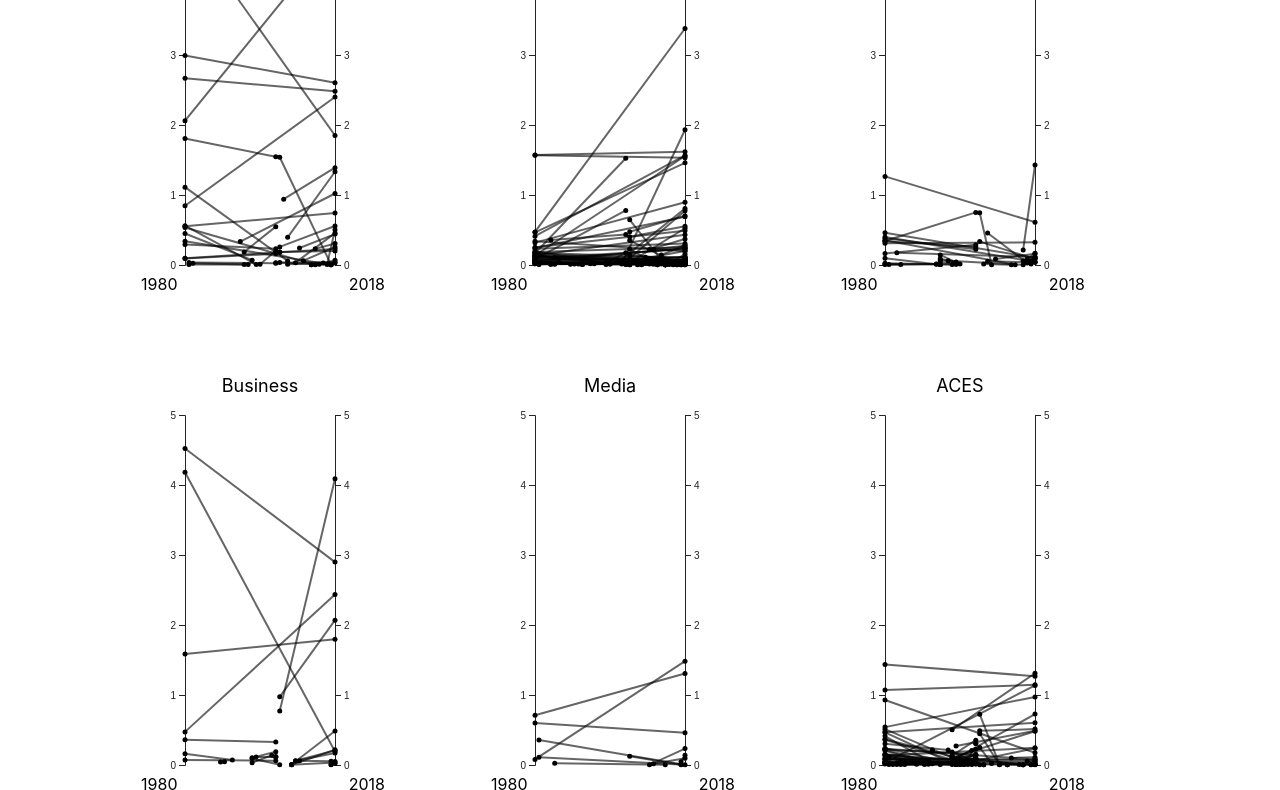
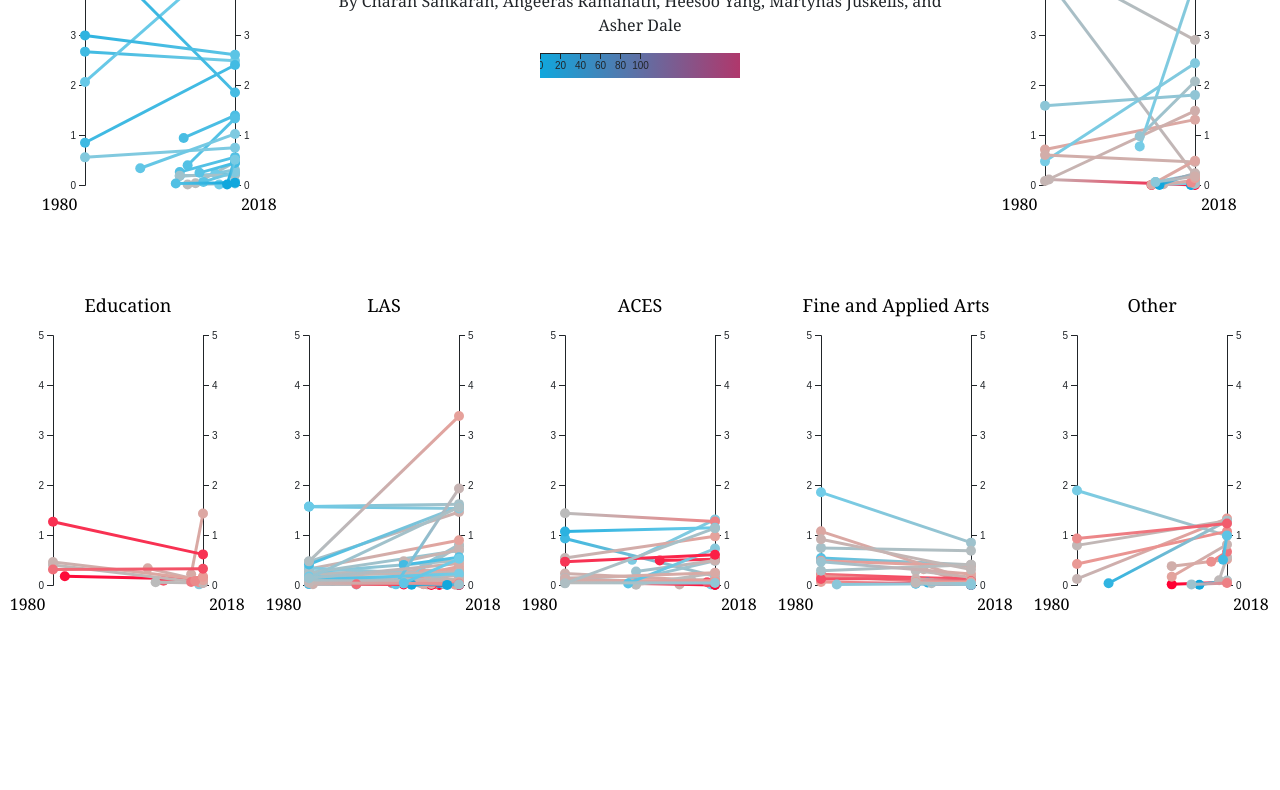
Before and after one commit to heesoo4199/uiuc-majors, a plain HTML site: page index.html in a window 1280 px wide. Shown: the part 135-925 px from the top of the page. After the commit the page ends 820 px from the top, so only its background shows below. Drawn offline with nearby package versions, Linux system fonts and the light colour scheme.

Commit message:
Update visualization formatting and layout

```diff
--- a/index.html
+++ b/index.html
@@ -1,7 +1,7 @@
 <!doctype html>
 <html>
   <head>
-    <title>Base template for simple d3.js visualizations</title>
+    <title>Percentage of UIUC Students in Each Major Since 1980</title>
 
     <!-- Bootstrap CSS -->
     <link rel="stylesheet" href="https://stackpath.bootstrapcdn.com/bootstrap/4.3.1/css/bootstrap.min.css" integrity="sha384-ggOyR0iXCbMQv3Xipma34MD+dH/1fQ784/j6cY/iJTQUOhcWr7x9JvoRxT2MZw1T" crossorigin="anonymous">
@@ -18,32 +18,43 @@
   </head>
 
   <style>
-      .chart {
-          float: left;
+      body {
+        font-family: Georgia, 'Times New Roman', Times, serif;
+      }
+
+      .row > div {
+        display: inline-block;
+        display: -moz-inline-box;
+        *display: inline;
+        zoom: 1;
+        width: 20%;
+        text-align: center;
+      }
+
+      .container-fluid {
+        margin-top: 20px;
       }
   </style>
 
   <body>
-    <div class="container">
+    <div class="container-fluid">
       <!-- Our d3.js visualization will appear in #chart -->
-      <div class="chart" id="chart-eng"></div>
-      <div class="chart" id="chart-las"></div>
-      <div class="chart" id="chart-edu"></div>
-      <div class="chart" id="chart-bus"></div>
-      <div class="chart" id="chart-media"></div>
-      <div class="chart" id="chart-aces"></div>
-      <div class="chart" id="chart-avi"></div>
-      <div class="chart" id="chart-art"></div>
-      <div class="chart" id="chart-ahs"></div>
-      <div class="chart" id="chart-als"></div>
-      <div class="chart" id="chart-lir"></div>
-      <div class="chart" id="chart-lm"></div>
-      <div class="chart" id="chart-isc"></div>
-      <div class="chart" id="chart-law"></div>
-      <div class="chart" id="chart-med"></div>
-      <div class="chart" id="chart-ln"></div>
-      <div class="chart" id="chart-dgs"></div>
-      <div class="chart" id="chart-soc"></div>
+      <div class="row">
+        <div class="chart col-sm-3" id="chart-eng"></div>
+        <div class="col-sm-6" id="chart-info">
+          <h1>Percentage of UIUC Students in Each Major Since 1980</h1>
+          <p>By Charan Sankaran, Angeeras Ramanath, Heesoo Yang, Martynas Juskelis, and Asher Dale</p>
+          <div id="color-key"></div>
+        </div>
+        <div class="chart col-sm-3" id="chart-bus"></div>
+      </div>
+      <div class="row">
+        <div class="chart" id="chart-edu"></div>
+        <div class="chart" id="chart-las"></div>
+        <div class="chart" id="chart-aces"></div>
+        <div class="chart" id="chart-art"></div>
+        <div class="chart" id="chart-oth"></div>
+      </div>
     </div>
   </body>
 
--- a/visualization.js
+++ b/visualization.js
@@ -1,7 +1,5 @@
 $(function() {
   d3.csv("majors_slope_data.csv").then(majors => {
-    const colleges = {};
-
     majors.forEach((major) => {
         major.startData = parseFloat(major.startData);
         major.endData = parseFloat(major.endData);
@@ -11,28 +9,82 @@ $(function() {
 
         major.startFemale = parseFloat(major.startFemale);
         major.endFemale = parseFloat(major.endFemale);
-
-        colleges[major.college] = 1;
     });
 
-    console.log(Object.keys(colleges));
+    majors = majors.filter(major => major.endYear == 2018);
 
     visualize(majors, "#chart-eng", "Engineering");
-    visualize(majors, "#chart-eng", "LAS");
+    visualize(majors, "#chart-las", "LAS");
     visualize(majors, "#chart-edu", "Education");
-    visualize(majors, "#chart-bus", "Business");
-    visualize(majors, "#chart-media", "Media");
+    visualize(majors, "#chart-bus", "Business + Media");
     visualize(majors, "#chart-aces", "ACES");
     visualize(majors, "#chart-art", "Fine and Applied Arts");
-    visualize(majors, "#chart-ahs", "Applied Health Sciences");
-    visualize(majors, "#chart-soc", "Other");
+    visualize(majors, "#chart-oth", "Other");
+
+    visualizeKey();
   });
 });
 
+const colorScale = d3.scaleLinear()
+    .domain([0, 0.25, 0.5, 0.75, 1])
+    .range(['#10a7dd', '#72cde8', '#bbbbbb', '#e8a099', '#ff0033']);
+
+const visualizeKey = () => {
+    const config = {
+        margin: {
+            top: 150,
+            right: 50,
+            bottom: 100,
+            left: 50
+        }
+    };
+
+    config.width = 200 - config.margin.left - config.margin.right;
+    config.height = 50 - config.margin.top - config.margin.bottom;
+
+    const svg = d3.select("#color-key")
+        .append("svg")
+        .attr("width", config.width + config.margin.left + config.margin.right)
+        .attr("height", config.height + config.margin.top + config.margin.bottom)
+        .style("width", config.width + config.margin.left + config.margin.right)
+        .style("height", config.height + config.margin.top + config.margin.bottom);
+
+    const defs = svg.append("defs");
+
+    const linearGradient = defs.append("linearGradient")
+        .attr("id", "key-gradient")
+        .attr("x1", "0%")
+        .attr("y1", "0%")
+        .attr("x2", "100%")
+        .attr("y2", "0%")
+        .selectAll('stop')
+        .data([
+            {offset: '0%', color: colorScale(0) },
+            {offset: '100%', color: colorScale(1) }
+        ])
+        .enter().append('stop')
+        .attr('offset', d => d.offset)
+        .attr('stop-color', d => d.color);
+
+    svg.append("rect")
+        .attr("width", 300)
+        .attr("height", 25)
+        .style("fill", "url(#key-gradient)");
+
+    const xScale = d3.scaleLinear()
+        .range([0, config.width])
+        .domain([0, 100]);
+
+    svg.append('g')
+        .call(d3.axisBottom(xScale).ticks(5));
+};
+
 
 const visualize = function(majorsData, chartId, college) {
-    const data = college != "Other" ? majorsData.filter(major => major.college == college)
-                                    : majorsData.filter(major => {
+    let data = majorsData.filter(major => major.college == college);
+
+    if (college == 'Other') {
+        data = majorsData.filter(major => {
             return major.college == "Aviation" ||
                    major.college == "Applied Life Sciences" ||
                    major.college == "Labor and Industrial Relations" ||
@@ -42,21 +94,28 @@ const visualize = function(majorsData, chartId, college) {
                    major.college == "Medicine" ||
                    major.college == "LN" ||
                    major.college == "DGS" ||
-                                               major.college == "Social Work";
+                   major.college == "Social Work" ||
+                   major.college == "Applied Health Sciences";
         });
+    } else if (college == 'Business + Media') {
+        data = majorsData.filter(major => {
+            return major.college == "Business" ||
+                   major.college == "Media";
+        });
+    }
 
     const config = {
         margin: {
             top: 50,
-            right: 100,
+            right: 50,
             bottom: 100,
-            left: 100
+            left: 50
         },
-        circleRadius: 2.5
+        circleRadius: 5
     };
 
-    config.width = 350 - config.margin.left - config.margin.right;
-    config.height = 500 - config.margin.top - config.margin.bottom;
+    config.width = 250 - config.margin.left - config.margin.right;
+    config.height = 400 - config.margin.top - config.margin.bottom;
 
     const svg = d3.select(chartId)
         .append("svg")
@@ -67,13 +126,22 @@ const visualize = function(majorsData, chartId, college) {
         .append("g")
         .attr("transform", "translate(" + config.margin.left + "," + config.margin.top + ")");
 
+    d3.select(chartId).on('mouseleave', function (d) {
+        d3.selectAll(".slope-line")
+            .style("stroke-width", 3);
+
+        d3.selectAll(".major-label")
+            .style('visibility', 'hidden');
+
+        d3.selectAll(".major-label-line")
+            .style('visibility', 'hidden');
+    });
+
     const yScale = d3.scaleLinear()
         .range([config.height, 0])
         .domain([0, 5]);
 
-    // const colorScale = d3.scaleLinear()
-    //     .domain([0,1])
-    //     .range(['#f44242', '#417cf4']);
+    const defs = svg.append("defs");
 
     svg.append('g')
         .call(d3.axisLeft(yScale).ticks(5));
@@ -119,13 +187,10 @@ const visualize = function(majorsData, chartId, college) {
       .attr("y1", d => yScale(d.startData))
       .attr("x2", d => xScale(d.endYear))
       .attr("y2", d => yScale(d.endData))
-      .attr('opacity', 0.6)
-      .style("stroke", "black")
-      .style("stroke-width", 2)
+      .style("stroke-width", 3)
       .on('mouseenter', function (d) {
         d3.selectAll(".slope-line")
-            .attr('opacity', 0.6)
-            .style("stroke-width", 2);
+            .style("stroke-width", 3);
 
         d3.selectAll(".major-label")
             .style('visibility', 'hidden');
@@ -134,8 +199,7 @@ const visualize = function(majorsData, chartId, college) {
             .style('visibility', 'hidden');
 
         d3.select(this)
-            .attr('opacity', 1.0)
-            .style("stroke-width", 3);
+            .style("stroke-width", 5);
 
         d3.select("#label" + d.major.replace(/\W+/g, ""))
             .style('visibility', 'visible');
@@ -144,17 +208,34 @@ const visualize = function(majorsData, chartId, college) {
             .style('visibility', 'visible');
       });
 
+      slopeLines.style('stroke', (d, i) => {
+        const gradientID = `gradient${d.major.replace(/\W+/g, "")}`;
+
+        const linearGradient = defs.append('linearGradient')
+            .attr('id', gradientID)
+            .selectAll('stop')
+            .data([
+              {offset: '0%', color: colorScale(d.startFemale) },
+              {offset: '100%', color: colorScale(d.endFemale) }
+            ])
+            .enter().append('stop')
+            .attr('offset', d => d.offset)
+            .attr('stop-color', d => d.color);
+
+        return `url(#${gradientID})`;
+      });
+
     const leftSlopeCircle = slopeGroups.append("circle")
         .attr("r", config.circleRadius)
         .attr("cx", d => xScale(d.startYear))
         .attr("cy", d => yScale(d.startData))
-        .style("fill", "black");
+        .style("fill", d => colorScale(d.startFemale));
 
     const rightSlopeCircle = slopeGroups.append("circle")
         .attr("r", config.circleRadius)
         .attr("cx", d => xScale(d.endYear))
         .attr("cy", d => yScale(d.endData))
-        .style("fill", "black");
+        .style("fill", d => colorScale(d.endFemale));
 
     svg.append("text")
         .attr("x", (config.width / 2))
@@ -175,7 +256,7 @@ const visualize = function(majorsData, chartId, college) {
         .attr("class", "title")
         .append("text")
         .attr("text-anchor", "end")
-        .attr("dx", config.width + config.margin.right / 2)
+        .attr("dx", config.width + config.margin.left / 1.2)
         .attr("dy", config.height + config.margin.top / 2)
         .text("2018");
 };
```
Lines whose indentation alone changed are shown as unchanged.
